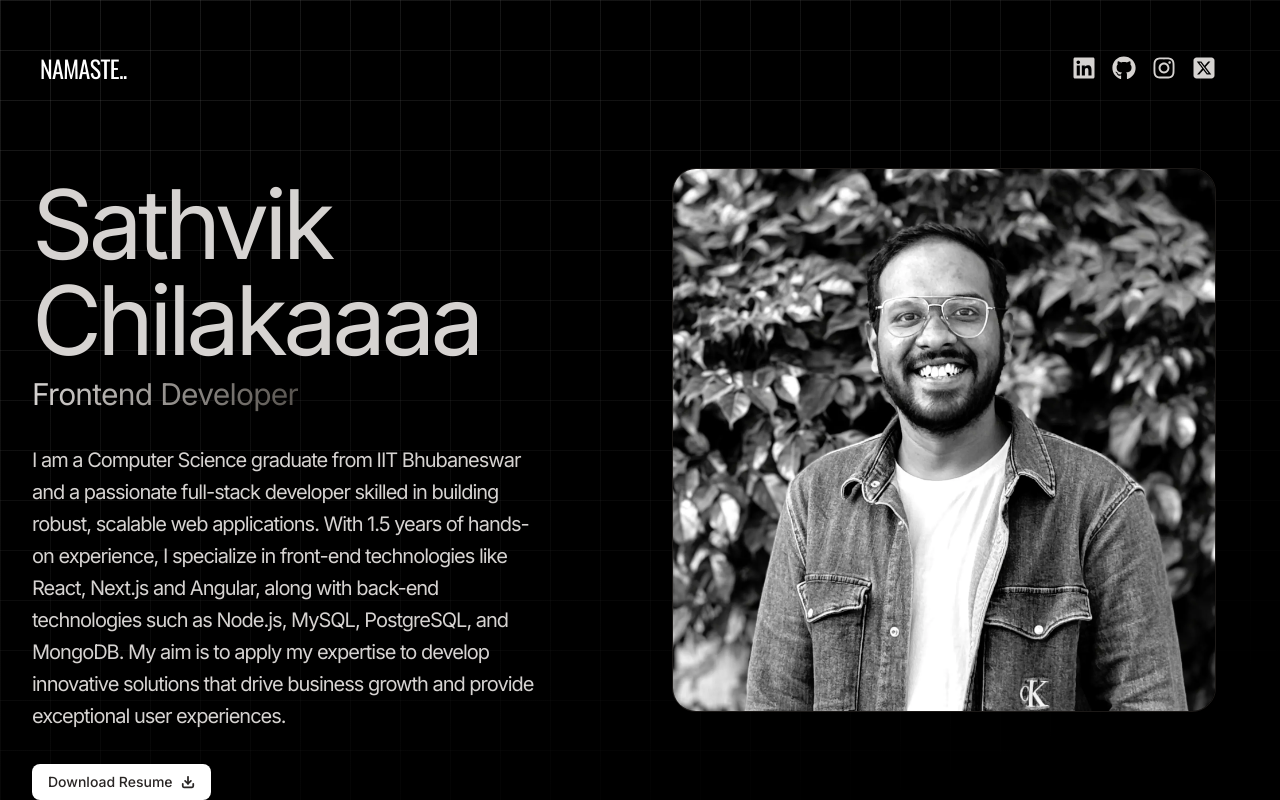
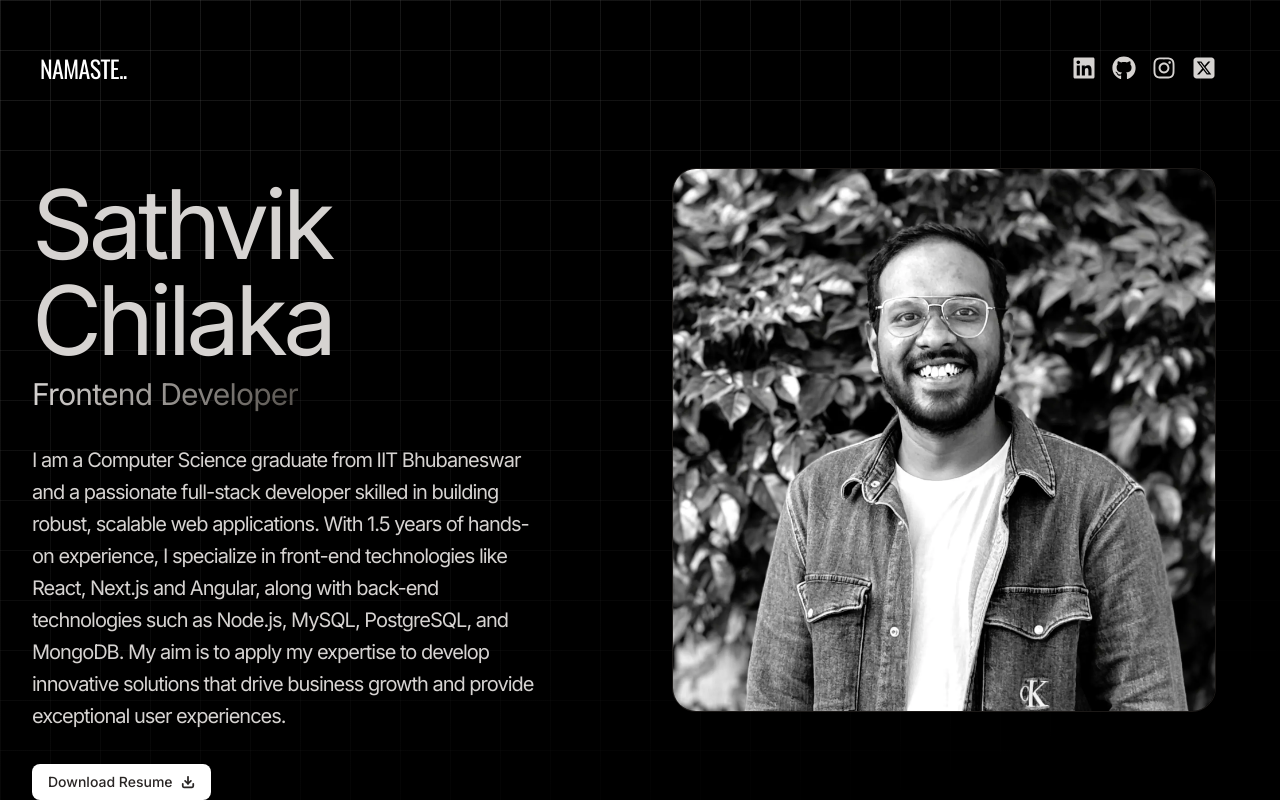
Before and after one commit to sathvikchilaka/tailwind-tuts-2, a React (Vite) app: page / in a window 1280 px wide. Built offline with nearby package versions, Linux system fonts and the light colour scheme.

Commit message:
Test commit 2

```diff
--- a/src/components/HeroSection.jsx
+++ b/src/components/HeroSection.jsx
@@ -47,7 +47,7 @@ const HeroSection = () => {
             variants={childVariant}
             className="pb-2 text-4xl tracking-tighter lg:text-8xl"
           >
-            Sathvik Chilakaaaa
+            Sathvik Chilaka
           </motion.h2>
           <motion.span
             variants={childVariant}
```
